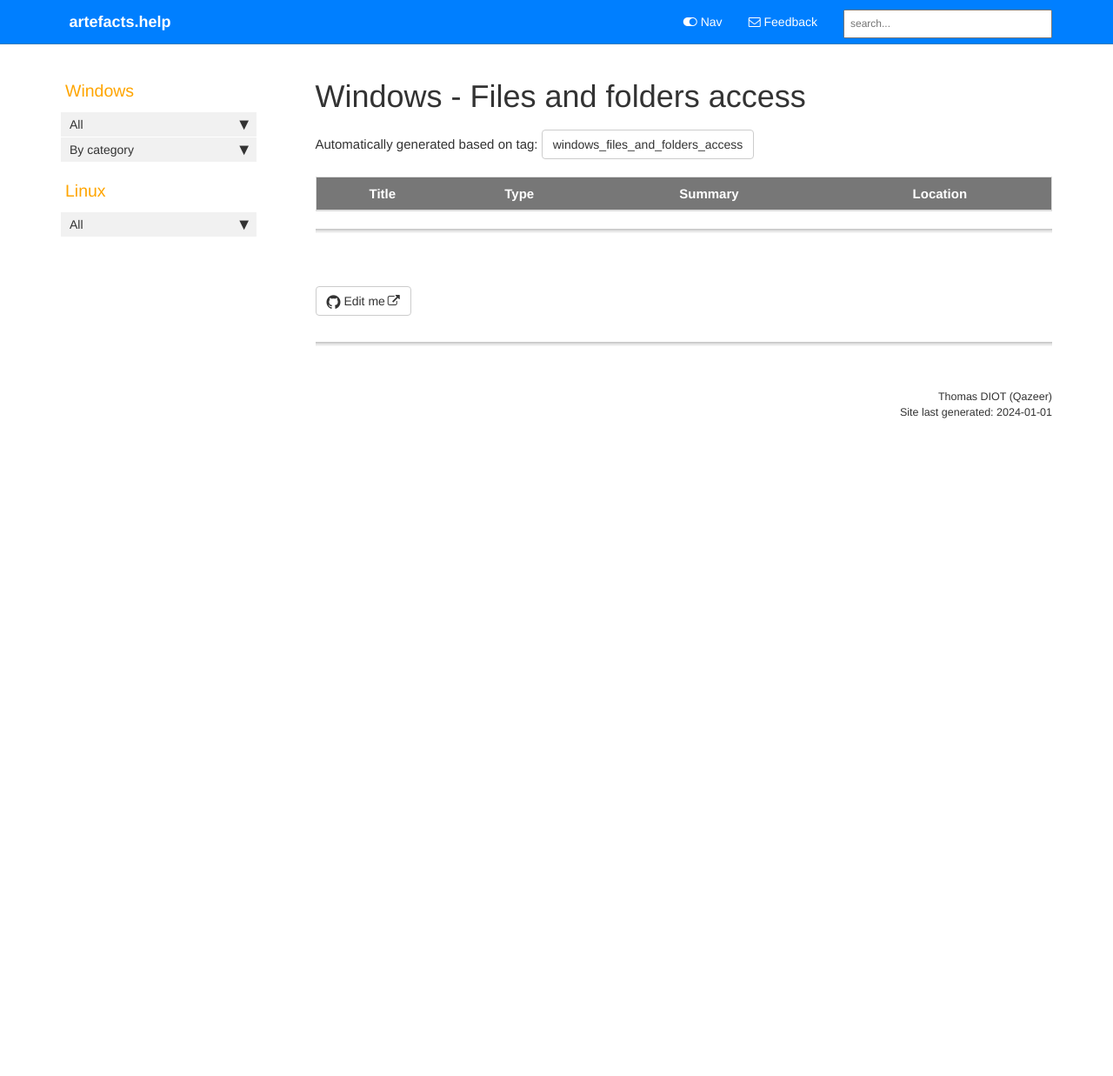
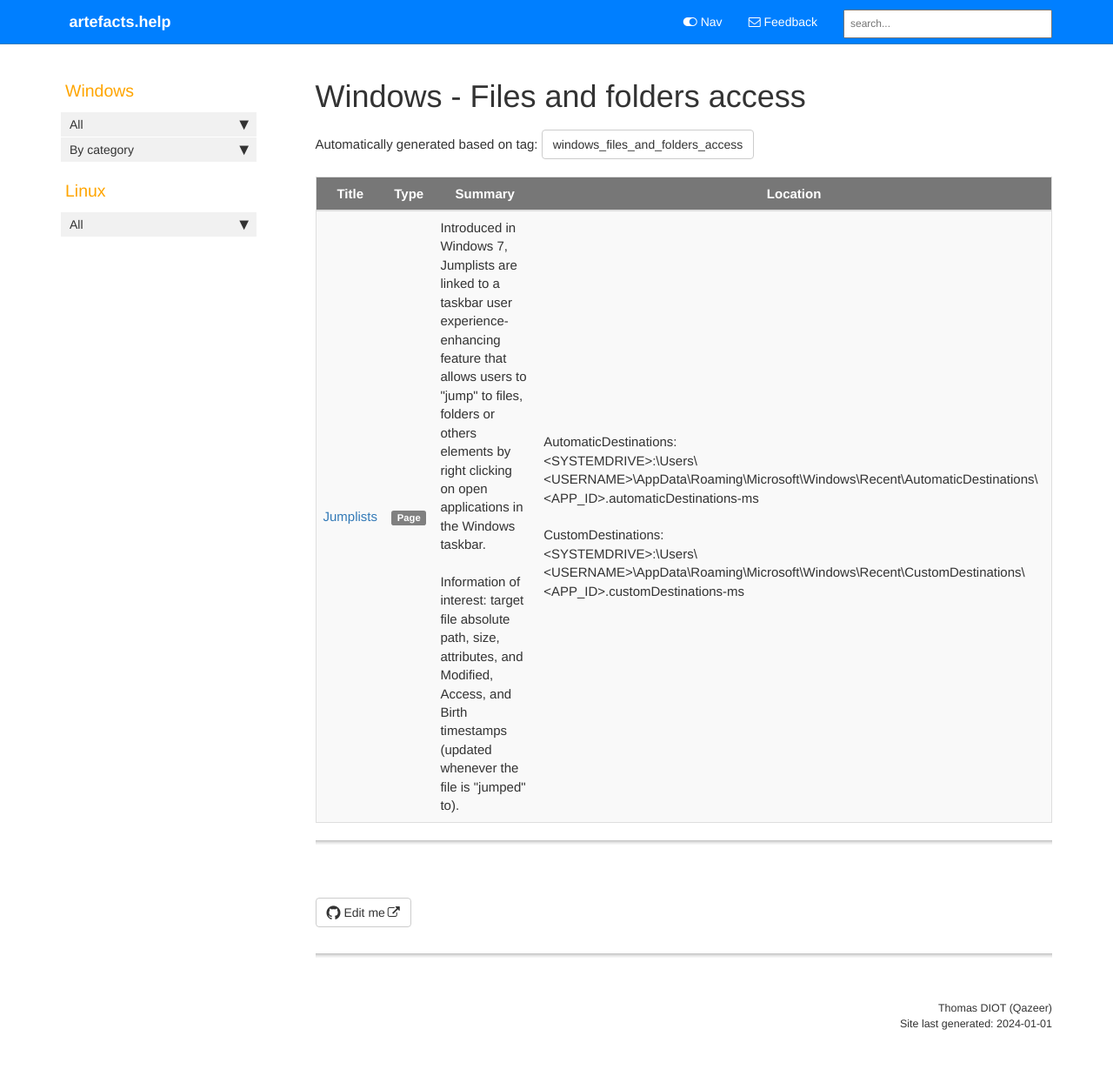
Before and after one commit to Qazeer/artefacts.help, a Jekyll site: the page built from pages/tags/tag_windows_files_and_folders_access.md, in a window 1280 px wide. Shown: the whole page at 87% size. Built offline with Jekyll 4.4.1, drawn with Linux system fonts in a browser that asks for light colours; our own code applies the rules of GitHub Pages for plain Markdown files; comment, search, counter and statistics services are not loaded; before the commit the page ends 900 px from its top, so only the background shows below that.

Commit message:
[Artefact] Jumplists - init

````diff
--- a/_data/sidebars/sidebar.yml
+++ b/_data/sidebars/sidebar.yml
@@ -28,6 +28,10 @@ entries:
       url: /windows_amcache
       output: web
 
+    - title: Jumplists
+      url: /windows_jumplists
+      output: web
+
     - title: RecentFileCache
       url: /windows_amcache
       output: web
@@ -42,6 +46,10 @@ entries:
 
     - title: File knowledge
       url: /tag_windows_file_knowledge
+      output: web
+
+    - title: Files and folders access
+      url: /tag_windows_files_and_folders_access
       output: web
 
     - title: Program execution
--- /dev/null
+++ b/pages/windows/jumplists.md
@@ -0,0 +1,84 @@
+---
+title: Jumplists
+summary: 'Introduced in Windows 7, Jumplists are linked to a taskbar user experience-enhancing feature that allows users to "jump" to files, folders or others elements by right clicking on open applications in the Windows taskbar.\n\nInformation of interest: target file absolute path, size, attributes, and Modified, Access, and Birth timestamps (updated whenever the file is "jumped" to).'
+keywords: Jumplists
+tags:
+  - windows_files_and_folders_access
+  - windows_file_knowledge
+location: 'AutomaticDestinations:\n<SYSTEMDRIVE>:\Users\<USERNAME>\AppData\Roaming\Microsoft\Windows\Recent\AutomaticDestinations\<APP_ID>.automaticDestinations-ms\n\nCustomDestinations:\n<SYSTEMDRIVE>:\Users\<USERNAME>\AppData\Roaming\Microsoft\Windows\Recent\CustomDestinations\<APP_ID>.customDestinations-ms'
+last_updated: 2023-12-31
+sidebar: sidebar
+permalink: windows_jumplists.html
+folder: windows
+---
+
+### Overview
+
+Introduced in `Windows 7`, `Jumplists` are linked to a taskbar user
+experience-enhancing feature that allows users to "jump" to files, folders
+or others elements by right clicking on open applications in the `Windows
+taskbar`. The `Windows Explorer`'s `Quick Access` feature also stores entries
+in `Jumplists`.
+
+Two forms of `Jumplists` are created:
+  - automatic entries for recently accessed items, stored in
+    `*.automaticDestinations-ms` files.
+
+  - custom entries in `*.customDestinations-ms` files for items manually
+    "pinned" elements (by users or the applications themselves) to the
+    `Windows taskbar` or an application's `Jumplist`.
+
+Each application `AutomaticDestinations` and `CustomDestinations` `JumpLists`
+information are thus stored in two unique and separated files, of different
+format:
+  - `AutomaticDestinations` `JumpLists` files are stored as
+    `AUTOMATICDESTINATIONS-MS` file, in the `MS OLE Structured Storage` format.
+    This file format contains multiple streams, each stream composed of data
+    similar to `shortcut files (.LNK)`.
+
+  - `CustomDestinations` `JumpLists` are stored as `CUSTOMDESTINATIONS-MS`
+    file, also assimilable to a series of `shortcut files`.
+
+### Information of interest
+
+`JumpLists` hold information similar in nature to `shortcut files` for each
+file referenced in an application's `AutomaticDestinations` /
+`CustomDestinations` `JumpLists`:
+  - the target file's **absolute path, size and attributes** (hidden,
+    read-only, etc.).
+
+  - the target file **`Modified, Access, and Birth` timestamps**,
+    updated whenever the file is "jumped" to.
+
+  - the **number of times the target file was "jumped" to**.
+
+As `JumpLists` are linked to an application, through an `AppId`, knowledge of
+the application that was used to open the files can be deducted if the
+application associated to the `AppId` is known. A number of `AppId` is
+documented in
+[`EricZimmerman` 's `JumpList` GitHub repository](https://github.com/EricZimmerman/JumpList/blob/master/JumpList/Resources/AppIDs.txt).
+
+Specific applications may define custom `JumpLists` entries that store
+information of forensic interest. For example, the `Google Chrome` and
+`Microsoft Edge` web browsers store the recently closed tabs in their
+respective `CustomDestinations` `JumpLists`.
+
+### Tool(s)
+
+Eric Zimmerman's [`JumpListExplorer`](https://f001.backblazeb2.com/file/EricZimmermanTools/net6/JumpListExplorer.zip)
+and [`JLECmd`](https://github.com/EricZimmerman/JLECmd) tools can be used to
+process `JumpLists` files.
+
+Associated `KAPE` compound module: `JLECmd`.
+
+```
+# Parses the specified JumpLists file.
+JLECmd.exe [-q --csv <CSV_DIRECTORY_OUTPUT>] -f <JUMPLIST_FILE>
+
+# Recursively retrieves and parses the JumpLists files in the specified directory.
+JLECmd.exe [-q --csv <CSV_DIRECTORY_OUTPUT>] -d <C:\Users\<USERNAME>\AppData\Roaming\Microsoft\Windows\Recent\ | C:\ | DIRECTORY>
+```
+
+### References
+
+  - [13Cubed - LNK Files and Jump Lists](https://www.youtube.com/watch?v=wu4-nREmzGM)
````
